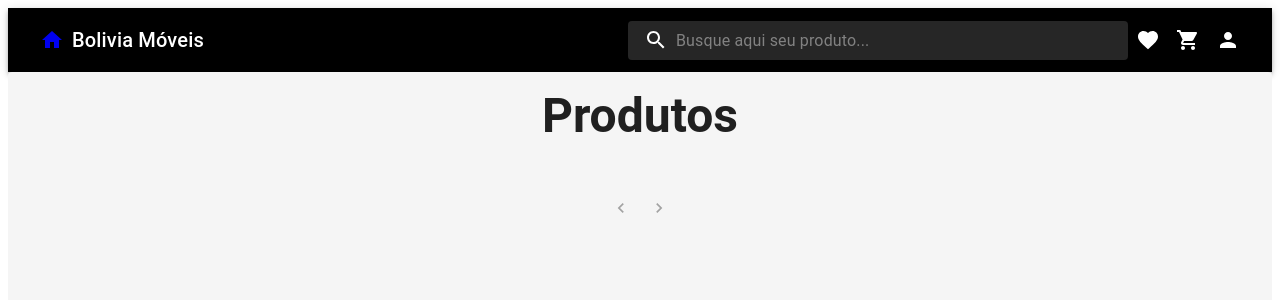
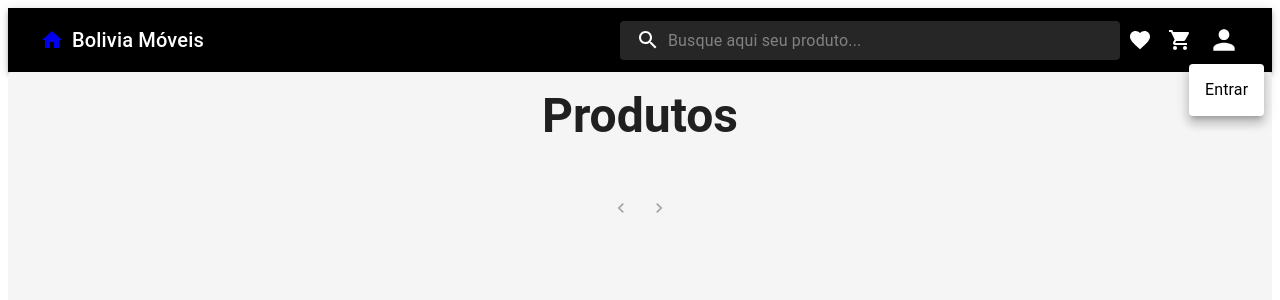
Before and after one commit to EmanuelHSC/boliviamoveis, a React (Vite) app: page / in a window 1280 px wide. Both pictures are taken after a click on the button 1228 px from the left and 40 px from the top of the page. Shown: the top 300 px of the page. Built offline with nearby package versions, Linux system fonts and the light colour scheme.

Commit message:
feat(profile-menu): add loginModal and profileMenu

```diff
--- /dev/null
+++ b/src/components/loginModal.jsx
@@ -0,0 +1,61 @@
+import React, { useState } from "react";
+import { Dialog, DialogTitle, DialogContent, TextField, DialogActions, Button } from "@mui/material";
+import PropTypes from "prop-types";
+
+function LoginModal({ open, onClose, onLogin }) {
+  const [email, setEmail] = useState("");
+  const [password, setPassword] = useState("");
+
+  const handleChangeEmail = (event) => {
+    setEmail(event.target.value);
+  };
+
+  const handleChangePassword = (event) => {
+    setPassword(event.target.value);
+  };
+
+  const handleSubmit = () => {
+    onLogin(email, password);
+    onClose();
+  };
+
+  return (
+    <Dialog open={open} onClose={onClose}>
+      <DialogTitle>Entrar</DialogTitle>
+      <DialogContent>
+        <TextField
+          margin="dense"
+          label="Email"
+          type="email"
+          fullWidth
+          variant="outlined"
+          value={email}
+          onChange={handleChangeEmail}
+          InputProps={{ style: { color: '#000' } }}
+        />
+        <TextField
+          margin="dense"
+          label="Senha"
+          type="password"
+          fullWidth
+          variant="outlined"
+          value={password}
+          onChange={handleChangePassword}
+          InputProps={{ style: { color: '#000' } }}
+        />
+      </DialogContent>
+      <DialogActions>
+        <Button onClick={onClose}>Cancelar</Button>
+        <Button onClick={handleSubmit}>Entrar</Button>
+      </DialogActions>
+    </Dialog>
+  );
+}
+
+LoginModal.propTypes = {
+  open: PropTypes.bool.isRequired,
+  onClose: PropTypes.func.isRequired,
+  onLogin: PropTypes.func.isRequired,
+};
+
+export default LoginModal;
--- a/src/components/navBar.jsx
+++ b/src/components/navBar.jsx
@@ -9,7 +9,7 @@ import ShoppingCartIcon from "@mui/icons-material/ShoppingCart";
 import HomeIcon from "@mui/icons-material/Home";
 import IconButton from "@mui/material/IconButton";
 import { Typography } from "@mui/material";
-
+import ProfileMenu from "./profileMenu";
 import React from "react";
 import { Link } from "react-router-dom";
 
@@ -21,8 +21,8 @@ const Search = styled("div")(({ theme }) => ({
     backgroundColor: alpha(theme.palette.common.white, 0.25),
   },
   marginLeft: 0,
-  width: "auto", // Definir largura como automática para ocupar espaço disponível
-  minWidth: 500, // Definir um tamanho mínimo
+  width: "auto",
+  minWidth: 500,
   [theme.breakpoints.up("sm")]: {
     marginLeft: theme.spacing(1),
   },
@@ -111,9 +111,9 @@ export default function NavBar() {
             <IconButton color="inherit" onClick={handleCartClick}>
               <ShoppingCartIcon />
             </IconButton>
-            <IconButton color="inherit" onClick={handleProfileClick}>
+            <ProfileMenu color="inherit" onClick={handleProfileClick}>
               <PersonIcon />
-            </IconButton>
+            </ProfileMenu>
           </div>
         </StyledToolbar>
       </AppBar>
--- /dev/null
+++ b/src/components/profileMenu.jsx
@@ -0,0 +1,88 @@
+import React, { useState } from "react";
+import { IconButton, Menu, MenuItem } from "@mui/material";
+import PersonIcon from "@mui/icons-material/Person";
+import LoginModal from "./loginModal";
+import usersData from "../data/users";
+import { Link } from "react-router-dom";
+
+function ProfileMenu() {
+  const [anchorEl, setAnchorEl] = useState(null);
+  const [user, setUser] = useState({ isLoggedIn: false, name: "Usuário", isAdmin: false });
+  const [loginModalOpen, setLoginModalOpen] = useState(false);
+  const [users, setUsers] = useState(usersData);
+
+  const handleClick = (event) => {
+    setAnchorEl(event.currentTarget);
+  };
+
+  const handleClose = () => {
+    setAnchorEl(null);
+  };
+
+  //Reset Password
+
+  //Login
+
+  const handleLoginOpen = () => {
+    setLoginModalOpen(true);
+    handleClose();
+  };
+
+  const handleLoginClose = () => {
+    setLoginModalOpen(false);
+  };
+
+  const handleLogin = (email, password) => {
+    const userFound = users.find((u) => u.email === email);
+
+    if (!userFound) {
+      alert("Este e-mail não existe.");
+    } else if (userFound.password !== password) {
+      alert("Você errou sua senha, tente novamente ou resete sua senha.");
+    } else {
+      setUser({ isLoggedIn: true, name: userFound.name, isAdmin: userFound.isAdmin });
+      handleLoginClose();
+    }
+  };
+
+  //Register
+
+  //logout
+
+  const handleLogout = () => {
+    setUser({ isLoggedIn: false, name: "Usuário", isAdmin: false });
+  };
+
+  return (
+    <>
+      <IconButton color="inherit" aria-controls="profile-menu" aria-haspopup="true" onClick={handleClick} style={{ fontSize: "2rem" }}>
+        <PersonIcon style={{ fontSize: "2rem" }} />
+      </IconButton>
+      <Menu id="profile-menu" anchorEl={anchorEl} keepMounted open={Boolean(anchorEl)} onClose={handleClose} sx={{ minWidth: "30rem" }}>
+        {user.isLoggedIn ? (
+          <>
+            <MenuItem onClick={handleLogout} sx={{ minHeight: "4rem" }} style={{ fontSize: "1rem", color: "black" }}>
+              Sair
+            </MenuItem>
+            {user.isAdmin && (
+              <MenuItem sx={{ minHeight: "4rem" }} style={{ fontSize: "1rem", color: "black" }}>
+                <Link to="/admin" style={{ textDecoration: "none", color: "inherit" }}>
+                  Painel Admin
+                </Link>
+              </MenuItem>
+            )}
+          </>
+        ) : (
+          <>
+            <MenuItem key="login" onClick={handleLoginOpen} sx={{ minHeight: "4rem" }} style={{ fontSize: "1rem", color: "black" }}>
+              Entrar
+            </MenuItem>
+          </>
+        )}
+      </Menu>
+      <LoginModal open={loginModalOpen} onClose={handleLoginClose} onLogin={handleLogin} />
+    </>
+  );
+}
+
+export default ProfileMenu;
```
